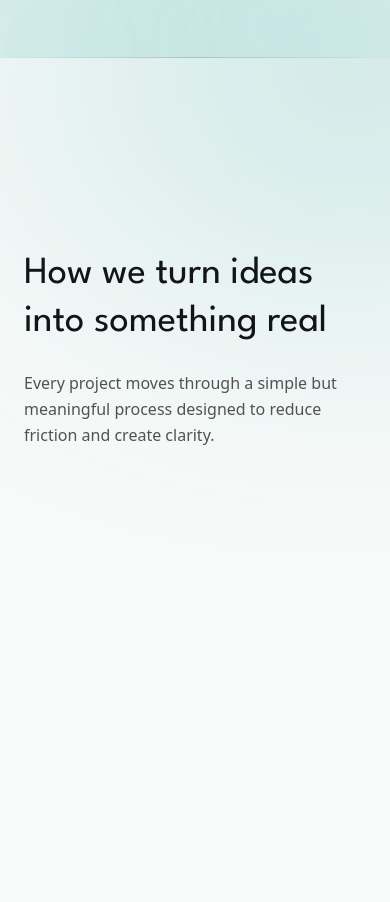
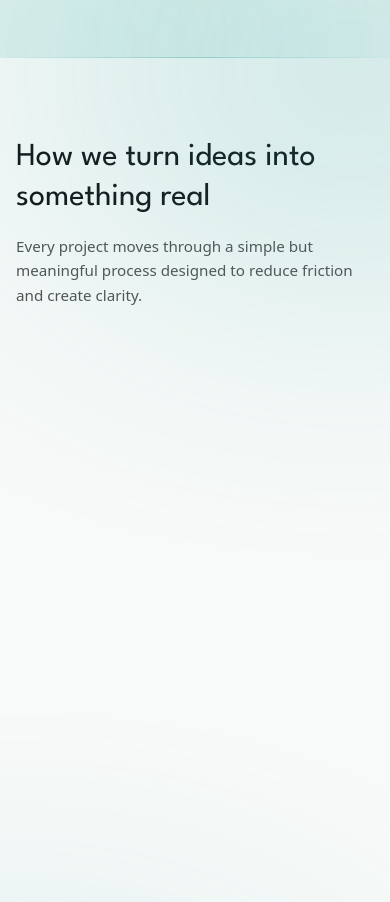
Before and after one commit to MarkDonatelli/donatelli-digital, a Next.js app: page / in a window 390 px wide. Shown: the part 3220-4122 px from the top of the page. Built offline with nearby package versions, Linux system fonts and the light colour scheme.

Commit message:
multiple changes

```diff
--- a/components/sections/ProcessWalkthrough.tsx
+++ b/components/sections/ProcessWalkthrough.tsx
@@ -73,14 +73,18 @@ export default function ProcessWalkthrough({
 }: {
   logoDone: boolean;
 }) {
-  const ref = useRef(null);
+  const ref = useRef<HTMLElement | null>(null);
   const { scrollYProgress } = useScroll({
     target: ref,
     offset: ['start center', 'end center']
   });
 
   return (
-    <section className="relative w-full bg-[#f8faf9] py-48" ref={ref}>
+    <section
+      className="relative w-full bg-[#f8faf9] py-20 md:py-32 lg:py-48"
+      ref={ref}
+    >
+      {/* Glows: only show on md+ so mobile isn&apos;t messy */}
       <GlowLayer
         logoDone={logoDone}
         initial={{ opacity: 0, y: -24 }}
@@ -104,28 +108,24 @@ export default function ProcessWalkthrough({
         initial={{ opacity: 0, y: -24 }}
         animate={{ opacity: 0.9, y: 0 }}
         transition={{ delay: 0.55, duration: 0.8, ease: 'easeOut' }}
-        placementClass="pointer-events-none absolute top-[50%] left-[5%] -translate-x-1/2 -translate-y-1/2 w-[640px] h-[380px]
-"
+        placementClass=" pointer-events-none absolute top-[50%] left-[5%] -translate-x-1/2 -translate-y-1/2 w-[640px] h-[380px]"
         className="bg-accent/30 blur-[140px] rounded-[58%]"
       />
 
-      <div className="max-w-6xl mx-auto grid lg:grid-cols-2 gap-20 px-6">
-        {/* LEFT - pinned titles */}
-        <div className="sticky top-[20vh] h-fit space-y-6">
-          <motion.h2 className="font-display text-[clamp(2.4rem,5vw,3.4rem)] leading-tight">
+      <div className="max-w-6xl mx-auto grid grid-cols-1 lg:grid-cols-2 gap-10 lg:gap-20 px-4 lg:px-6">
+        <div className="space-y-4 lg:space-y-6 lg:sticky lg:top-[20vh] h-fit">
+          <motion.h2 className="font-display text-[clamp(2rem,6vw,3.4rem)] leading-tight">
             How we turn ideas into something real
           </motion.h2>
 
-          <motion.p className="text-neutral-600 max-w-sm leading-relaxed">
+          <motion.p className="text-neutral-600 max-w-md leading-relaxed text-[0.95rem] md:text-base">
             Every project moves through a simple but meaningful process designed
             to reduce friction and create clarity.
           </motion.p>
         </div>
 
-        {/* RIGHT - scroll-driven steps */}
-        <div className="space-y-[6vh]">
+        <div className="space-y-10 lg:space-y-[6vh]">
           {steps.map((step, i) => {
-            // Give each panel its own scroll window
             const start = i / steps.length;
             const end = (i + 1) / steps.length;
 
@@ -140,21 +140,17 @@ export default function ProcessWalkthrough({
 
             return (
               <motion.div
-                key={i}
-                style={{
-                  opacity,
-                  y: translateY
-                }}
-                className="rounded-xl border border-neutral-200 shadow-lg bg-white p-10"
+                key={step.title}
+                style={{ opacity, y: translateY }}
+                className="rounded-xl relative z-5 border border-neutral-200 shadow-lg bg-white p-6 md:p-7 lg:p-10"
               >
-                <h3 className="font-semibold text-[22px] mb-3 text-[#121417]">
+                <h3 className="font-semibold text-[1.2rem] md:text-[1.35rem] mb-3 text-[#121417]">
                   {step.title}
                 </h3>
-                <p className="text-neutral-600 mb-8 max-w-md">
+                <p className="text-neutral-600 mb-6 md:mb-8 max-w-md text-[0.95rem] md:text-base">
                   {step.description}
                 </p>
 
-                {/* Visual representation */}
                 <div className="opacity-90">{step.visual}</div>
               </motion.div>
             );
```
